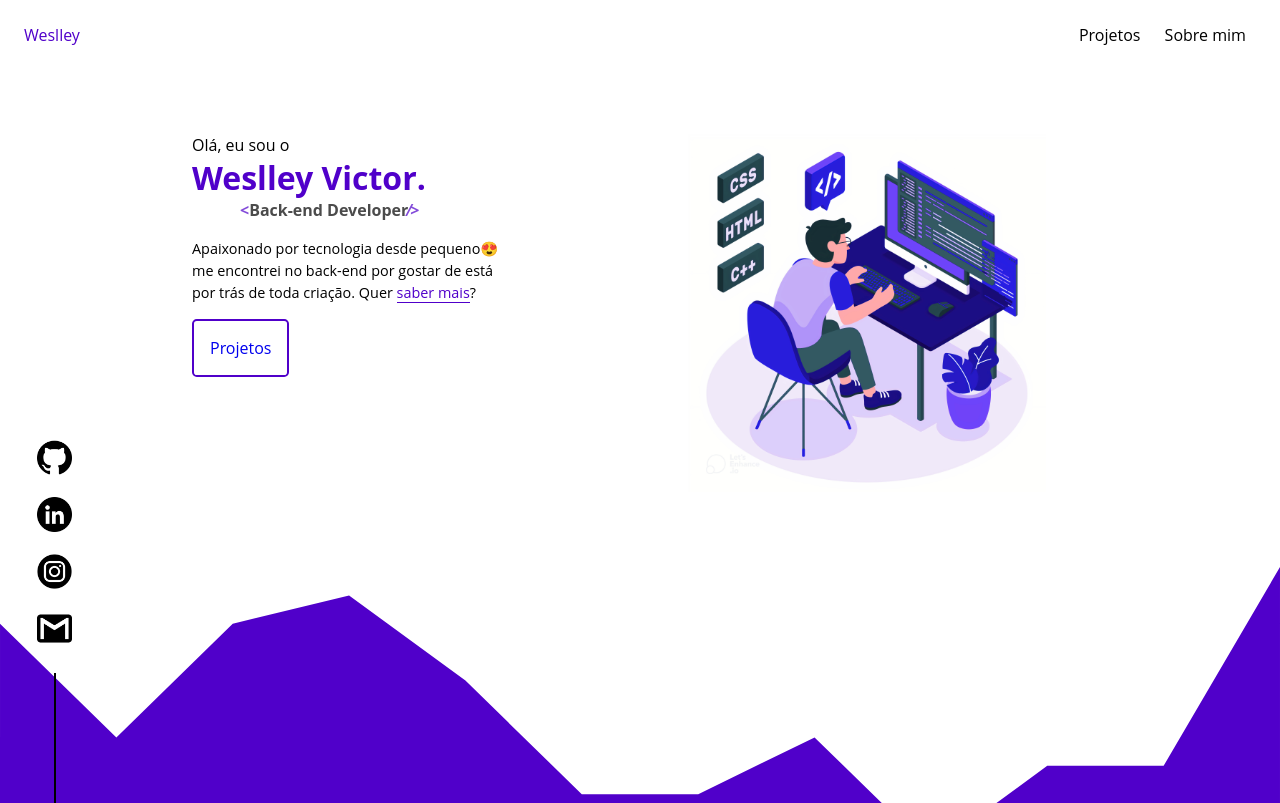
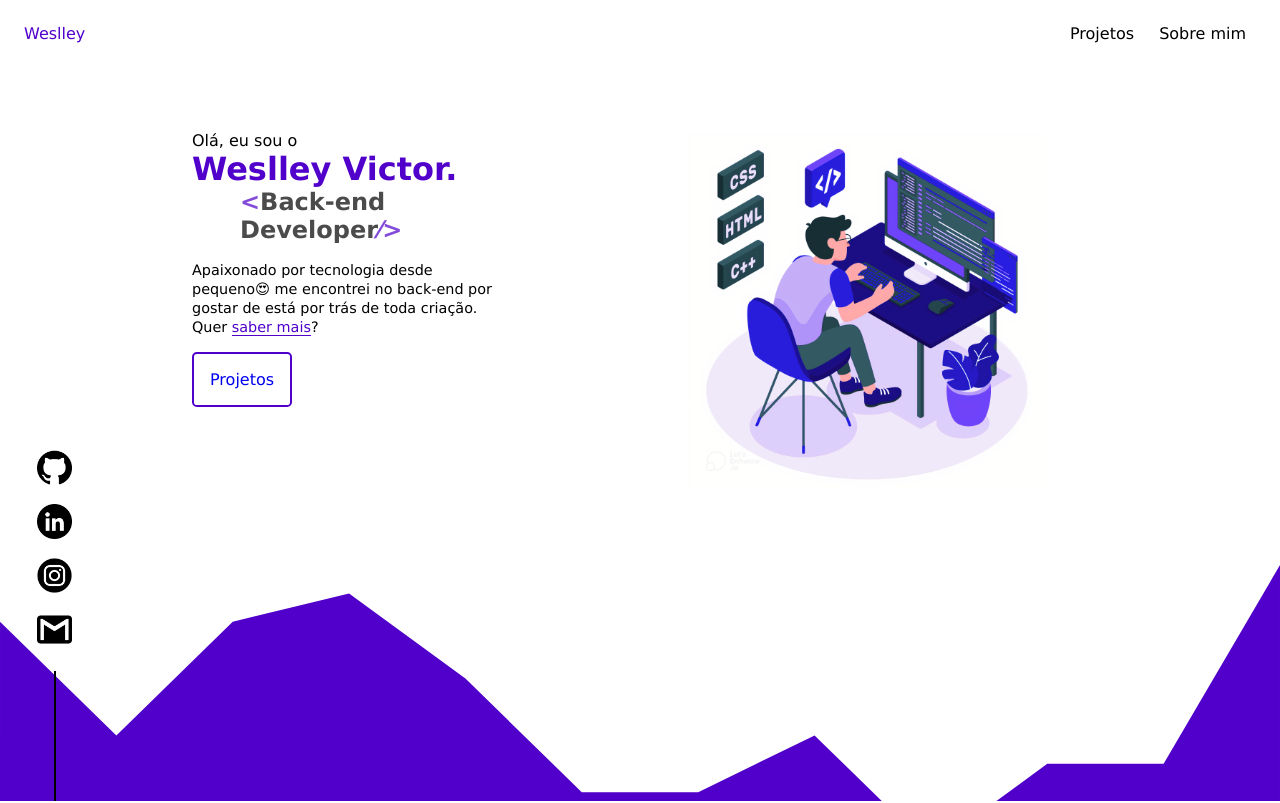
Before and after one commit to wezlleyv/portfolio, a Flask app: page / in a window 1280 px wide. Run offline with Flask 2, Linux system fonts and the light colour scheme.

Commit message:
feat: new font and; fixed heigh of page

```diff
--- a/api/static/css/main.css
+++ b/api/static/css/main.css
@@ -1,7 +1,7 @@
 * {
     padding: 0px;
     margin: 0px;
-    font-family: 'Open Sans';font-size: 16px;
+    font-family: Verdana, Geneva, Tahoma, sans-serif;
 }
 
 body {
@@ -11,7 +11,7 @@ body {
 main {
     position: relative;
     overflow: hidden;
-    height: calc(100vh - 3rem - 19px);
+    height: calc(100vh - 3rem - 18px);
 }
 
 main section {
--- a/api/templates/index.html
+++ b/api/templates/index.html
@@ -7,7 +7,7 @@
     <link rel="stylesheet" type="text/css" href="{{ url_for('static', filename='css/main.css') }}">
     <link rel="stylesheet" type="text/css" href="{{ url_for('static', filename='css/projects.css')}}">
     <link rel="stylesheet" type="text/css" href="{{ url_for('static', filename='css/responsive.css')}}">
-   <title>Portfolio</title>
+   <title>Weslley Victor</title>
 </head>
 <body>
     <header>
--- a/api/templates/projects.html
+++ b/api/templates/projects.html
@@ -7,7 +7,7 @@
     <link rel="stylesheet" type="text/css" href="{{ url_for('static', filename='css/main.css') }}">
     <link rel="stylesheet" type="text/css" href="{{ url_for('static', filename='css/projects.css')}}">
     <link rel="stylesheet" type="text/css" href="{{ url_for('static', filename='css/responsive.css')}}">
-   <title>Portfolio</title>
+   <title>Weslley | Projects</title>
 </head>
 <body>
     <header>
```
